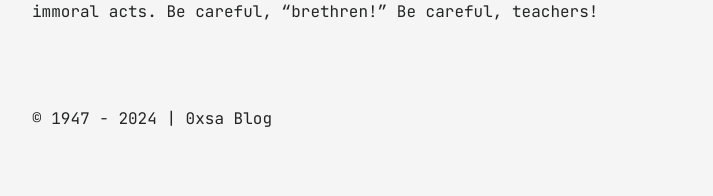
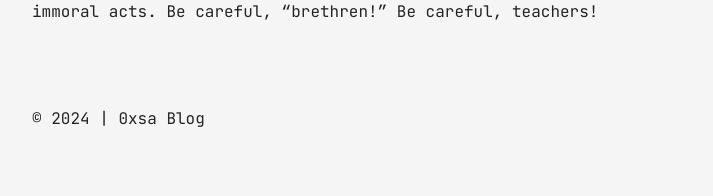
Before and after one commit to 0xsa0/site, a Jekyll site: the page built from all_collections/_posts/1948-12-12-the-purpose-of-education.md, in a window 1280 px wide. Shown: the part 2020-2216 px from the top of the page, without its empty margins (283-996 px from the left). Built offline with Jekyll 4.4.1, drawn with Linux system fonts in a browser that asks for light colours.

Commit message:
edit footer

```diff
--- a/_includes/footer.html
+++ b/_includes/footer.html
@@ -1,4 +1,4 @@
 <footer>
-  <p>&copy; 1947 - {{ 'now' | date: "%Y" }} | {{site.title}}</p>
+  <p>&copy; {{ 'now' | date: "%Y" }} | {{site.title}}</p>
 </footer>
 <script src="{{site.baseurl}}/assets/js/mode.js" defer></script>
```
